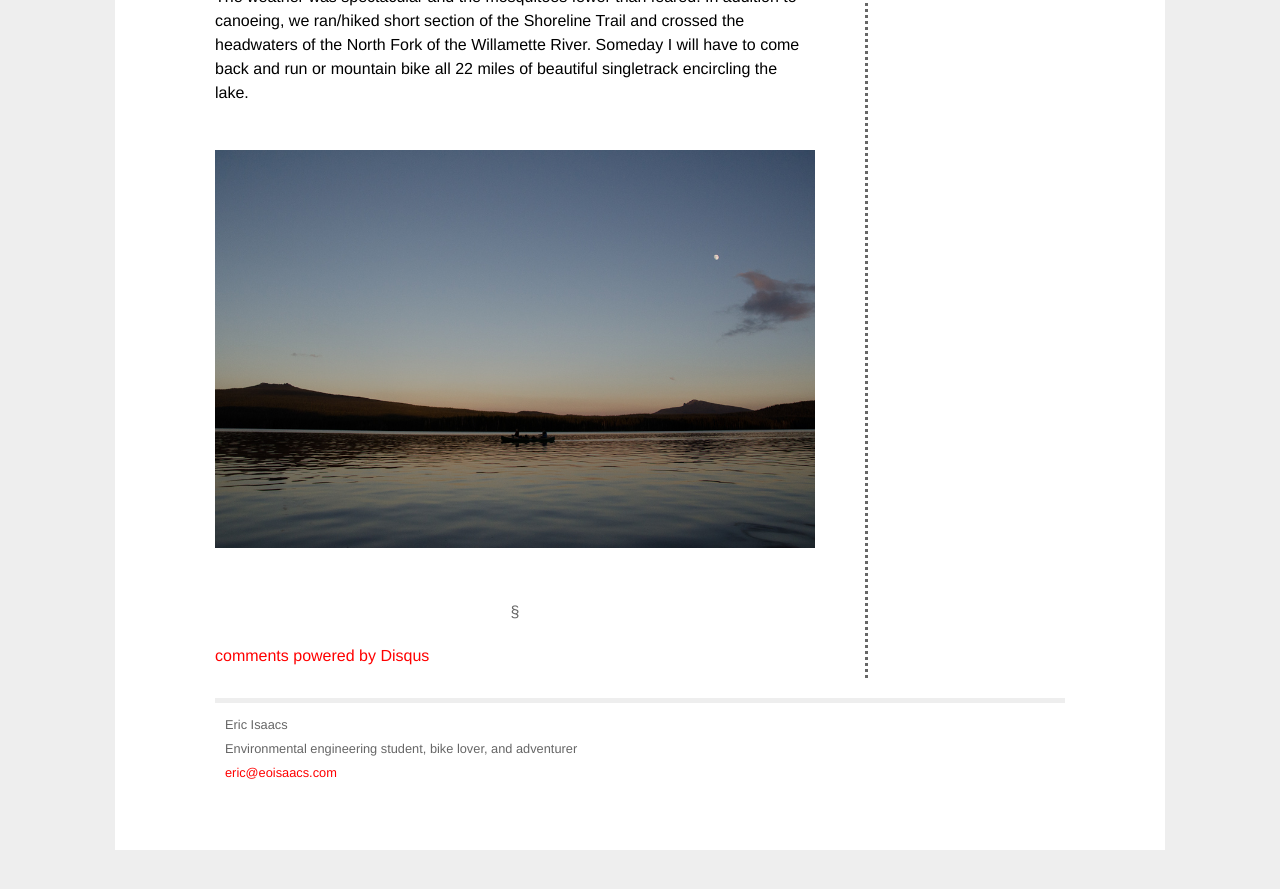
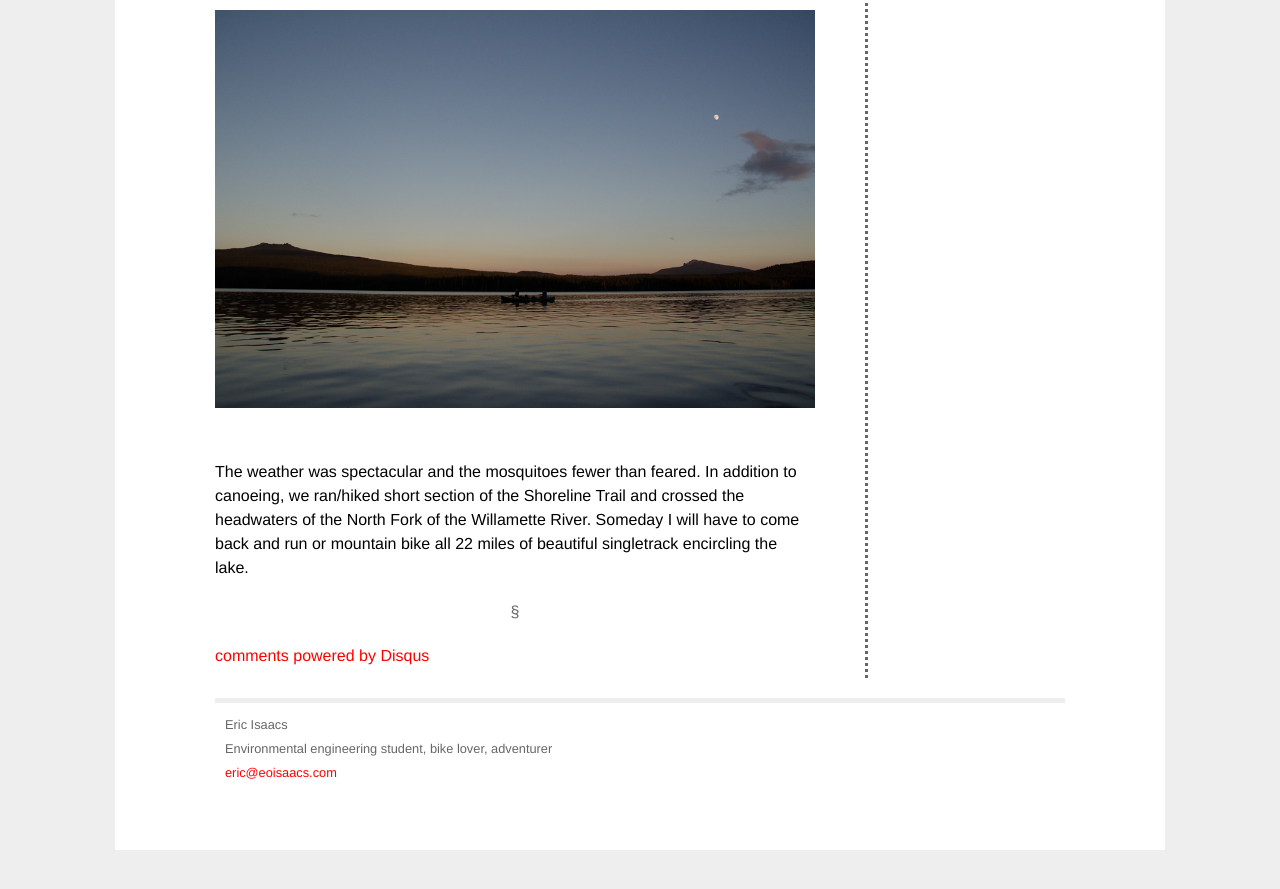
Before and after one commit to eoisaacs/eoisaacs.github.io, a Jekyll site: the page built from _posts/2013-08-22-running-camp-and-waldo-lake.md, in a window 1280 px wide and 900 px high, scrolled down 1974 px. Shown: the top 889 px of the window. Built offline with Jekyll 4.4.1, drawn with Linux system fonts in a browser that asks for light colours; Markdown is read by kramdown in place of the engine named in the settings; comment, search, counter and statistics services are not loaded.

Commit message:
Rearranged photos, revised footer

```diff
--- a/_layouts/default.html
+++ b/_layouts/default.html
@@ -43,7 +43,7 @@
       <div id="footer">
         <ul>
           <li>Eric Isaacs</li>
-          <li>Environmental engineering student, bike lover, and adventurer</li>
+          <li>Environmental engineering student, bike lover, adventurer</li>
           <li><a href="mailto:eric@eoisaacs.com">eric@eoisaacs.com</a></li>
         </ul>
       </div>
--- a/_posts/2013-08-22-running-camp-and-waldo-lake.md
+++ b/_posts/2013-08-22-running-camp-and-waldo-lake.md
@@ -10,12 +11,10 @@ As always, it was a great experience with a beautiful setting, good friends, gam
 
 The day after running camp ended, I left for Waldo Lake with my family for a short vacation. We carried all of our gear in canoes and camped around the shoreline at undeveloped sites.
 
-![Canoe beached on volcanic gravel at Waldo Lake](http://eoisaacs.github.io/images/2013-08-22-img1.jpg)
+![Glassy water looking out accross the lake](http://eoisaacs.github.io/images/2013-08-22-img2.jpg)
 
 It was incredibly relaxing to be away from civilization for a while. The only disruptions were the occasional distant train and jet contrails. Sometimes being out in the woods makes me wish we lived in simpler times.
 
-![Glassy water looking out accross the lake](http://eoisaacs.github.io/images/2013-08-22-img2.jpg)
+![Canoeing by moonlight](http://eoisaacs.github.io/images/2013-08-22-img3.jpg)
 
 The weather was spectacular and the mosquitoes fewer than feared. In addition to canoeing, we ran/hiked short section of the Shoreline Trail and crossed the headwaters of the North Fork of the Willamette River. Someday I will have to come back and run or mountain bike all 22 miles of beautiful singletrack encircling the lake.
-
-![Canoeing by moonlight](http://eoisaacs.github.io/images/2013-08-22-img3.jpg)
```
Also changed, not shown: other parts of _posts/2013-08-22-running-camp-and-waldo-lake.md (+1 -0 lines), _posts/2013-08-03-the-beginning.md (+2 -2 lines), 2 other files.
